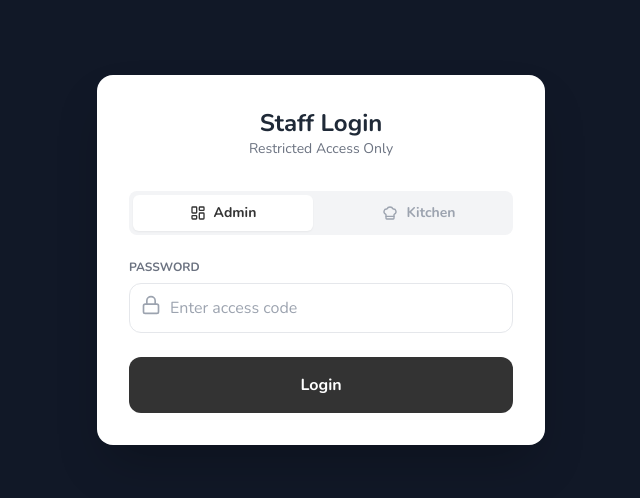
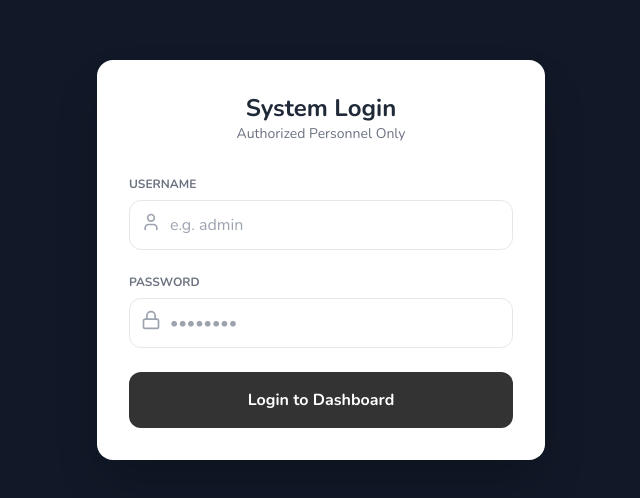
Before and after one commit to Gifford23/beeline-kiosk-system, a React app in the folder frontend/: page /login in a window 1280 px wide. Shown: the part 140-638 px from the top of the page, without its empty margins (319-959 px from the left). Built offline with nearby package versions, Linux system fonts and the light colour scheme; the HTML template or start-up script is replaced by a standard one.

Commit message:
Updating securities

```diff
--- a/frontend/package.json
+++ b/frontend/package.json
@@ -11,7 +11,9 @@
   },
   "dependencies": {
     "axios": "^1.13.2",
+    "bcrypt": "^6.0.0",
     "framer-motion": "^12.26.2",
+    "jsonwebtoken": "^9.0.3",
     "lucide-react": "^0.562.0",
     "react": "^19.2.0",
     "react-dom": "^19.2.0",
@@ -22,6 +24,8 @@
   },
   "devDependencies": {
     "@eslint/js": "^9.39.1",
+    "@types/bcrypt": "^6.0.0",
+    "@types/jsonwebtoken": "^9.0.10",
     "@types/node": "^24.10.1",
     "@types/react": "^19.2.5",
     "@types/react-dom": "^19.2.3",
--- a/frontend/src/pages/KitchenPage.tsx
+++ b/frontend/src/pages/KitchenPage.tsx
@@ -8,11 +8,12 @@ import {
   AlertCircle,
   Flame,
   Loader2,
-  Utensils, // New Icon for Dine In
-  ShoppingBag, // New Icon for Take Out
+  Utensils,
+  ShoppingBag,
 } from "lucide-react";
 import { fetchKitchenOrders, updateStatus } from "../services/api";
 import { useNavigate } from "react-router-dom";
+import { io } from "socket.io-client"; // 1. Import Socket Client
 
 interface Order {
   id: number;
@@ -20,7 +21,7 @@ interface Order {
   status: "queued" | "preparing" | "ready";
   items: { name: string; quantity: number }[];
   created_at: string;
-  order_type: "dine-in" | "take-out"; // 1. Add this field
+  order_type: "dine-in" | "take-out";
 }
 
 const KitchenPage = () => {
@@ -42,16 +43,27 @@ const KitchenPage = () => {
   };
 
   useEffect(() => {
-    loadOrders();
-    const dataInterval = setInterval(loadOrders, 5000);
+    loadOrders(); // Initial Load
+
+    // 2. Setup Real-Time Socket Connection
+    const socket = io("http://localhost:5000");
+
+    // 3. Listen for updates
+    socket.on("orders_updated", () => {
+      loadOrders(); // Re-fetch data instantly
+    });
+
+    // Clock ticker (still needed for "5 mins ago" calculation)
     const timerInterval = setInterval(() => setCurrentTime(new Date()), 60000);
+
     return () => {
-      clearInterval(dataInterval);
+      socket.disconnect();
       clearInterval(timerInterval);
     };
   }, []);
 
   const handleStatusChange = async (id: number, newStatus: string) => {
+    // Optimistic Update
     if (newStatus === "completed") {
       setOrders(orders.filter((o) => o.id !== id));
     } else {
@@ -62,7 +74,7 @@ const KitchenPage = () => {
       );
     }
     await updateStatus(id, newStatus);
-    loadOrders();
+    // Note: The backend will emit "orders_updated" after this, causing a re-fetch
   };
 
   const handleLogout = () => {
@@ -110,18 +122,12 @@ const KitchenPage = () => {
               </h1>
               <p className="text-xs text-gray-400 font-medium uppercase tracking-widest flex items-center gap-2">
                 <span className="w-2 h-2 rounded-full bg-green-500 animate-pulse"></span>
-                Live Feed • {new Date().toLocaleTimeString()}
+                Real-Time • {new Date().toLocaleTimeString()}
               </p>
             </div>
           </div>
 
           <div className="flex gap-3">
-            <button
-              onClick={loadOrders}
-              className="flex items-center gap-2 bg-gray-700 hover:bg-gray-600 px-4 py-2 rounded-lg transition-all font-bold text-sm"
-            >
-              <RefreshCw size={16} /> Sync
-            </button>
             <button
               onClick={handleLogout}
               className="flex items-center gap-2 bg-red-900/30 text-red-400 border border-red-900/50 hover:bg-red-900/50 px-4 py-2 rounded-lg transition-all font-bold text-sm"
@@ -212,13 +218,13 @@ const KitchenPage = () => {
                     </div>
 
                     <div className="flex flex-col items-end gap-1">
-                      {/* 2. ORDER TYPE BADGE */}
+                      {/* ORDER TYPE BADGE */}
                       <div
                         className={`flex items-center gap-1 px-2 py-1 rounded text-[10px] font-black uppercase tracking-wider
                                 ${
                                   isTakeOut
-                                    ? "bg-yellow-500 text-black" // Yellow for Take Out
-                                    : "bg-blue-600 text-white" // Blue for Dine In
+                                    ? "bg-yellow-500 text-black"
+                                    : "bg-blue-600 text-white"
                                 }`}
                       >
                         {isTakeOut ? (
--- a/frontend/src/pages/LoginPage.tsx
+++ b/frontend/src/pages/LoginPage.tsx
@@ -1,65 +1,63 @@
 import React, { useState } from "react";
 import { useNavigate } from "react-router-dom";
-import { Lock, ChefHat, LayoutDashboard } from "lucide-react";
+import { Lock, User } from "lucide-react";
+import { loginUser } from "../services/api"; // Import API
 
 const LoginPage = () => {
   const navigate = useNavigate();
+  const [username, setUsername] = useState("");
   const [password, setPassword] = useState("");
-  const [role, setRole] = useState<"admin" | "kitchen">("admin");
   const [error, setError] = useState("");
+  const [loading, setLoading] = useState(false);
 
-  const handleLogin = (e: React.FormEvent) => {
+  const handleLogin = async (e: React.FormEvent) => {
     e.preventDefault();
+    setError("");
+    setLoading(true);
 
-    // Simple Hardcoded Security for Demo
-    if (role === "admin" && password === "admin123") {
+    try {
+      // 1. Call Backend
+      const data = await loginUser({ username, password });
+
+      // 2. Save Secure Token
+      localStorage.setItem("token", data.token);
+      localStorage.setItem("userRole", data.role);
       localStorage.setItem("isAuthenticated", "true");
-      localStorage.setItem("userRole", "admin");
-      navigate("/admin");
-    } else if (role === "kitchen" && password === "chef123") {
-      localStorage.setItem("isAuthenticated", "true");
-      localStorage.setItem("userRole", "kitchen");
-      navigate("/kitchen");
-    } else {
-      setError("Invalid Password");
+
+      // 3. Redirect based on Role
+      if (data.role === "admin") navigate("/admin");
+      else if (data.role === "kitchen") navigate("/kitchen");
+    } catch (err: any) {
+      setError("Invalid username or password");
+    } finally {
+      setLoading(false);
     }
   };
 
   return (
-    <div className="min-h-screen bg-gray-900 flex items-center justify-center p-4">
+    <div className="min-h-screen bg-gray-900 flex items-center justify-center p-4 font-sans">
       <div className="bg-white w-full max-w-md rounded-2xl p-8 shadow-2xl">
         <div className="text-center mb-8">
-          <h1 className="text-2xl font-bold text-gray-800">Staff Login</h1>
-          <p className="text-gray-500 text-sm">Restricted Access Only</p>
+          <h1 className="text-2xl font-bold text-gray-800">System Login</h1>
+          <p className="text-gray-500 text-sm">Authorized Personnel Only</p>
         </div>
 
         <form onSubmit={handleLogin} className="space-y-6">
-          {/* Role Selector */}
-          <div className="grid grid-cols-2 gap-4 p-1 bg-gray-100 rounded-lg">
-            <button
-              type="button"
-              onClick={() => setRole("admin")}
-              className={`flex items-center justify-center gap-2 py-2 rounded-md text-sm font-bold transition-all
-              ${
-                role === "admin"
-                  ? "bg-white shadow-sm text-brand-dark"
-                  : "text-gray-400"
-              }`}
-            >
-              <LayoutDashboard size={16} /> Admin
-            </button>
-            <button
-              type="button"
-              onClick={() => setRole("kitchen")}
-              className={`flex items-center justify-center gap-2 py-2 rounded-md text-sm font-bold transition-all
-              ${
-                role === "kitchen"
-                  ? "bg-white shadow-sm text-brand-dark"
-                  : "text-gray-400"
-              }`}
-            >
-              <ChefHat size={16} /> Kitchen
-            </button>
+          <div>
+            <label className="block text-xs font-bold text-gray-500 uppercase mb-2">
+              Username
+            </label>
+            <div className="relative">
+              <User className="absolute left-3 top-3 text-gray-400 w-5 h-5" />
+              <input
+                type="text"
+                required
+                className="w-full pl-10 pr-4 py-3 border border-gray-200 rounded-xl focus:outline-none focus:ring-2 focus:ring-brand-red/20 focus:border-brand-red transition-all"
+                placeholder="e.g. admin"
+                value={username}
+                onChange={(e) => setUsername(e.target.value)}
+              />
+            </div>
           </div>
 
           <div>
@@ -72,7 +70,7 @@ const LoginPage = () => {
                 type="password"
                 required
                 className="w-full pl-10 pr-4 py-3 border border-gray-200 rounded-xl focus:outline-none focus:ring-2 focus:ring-brand-red/20 focus:border-brand-red transition-all"
-                placeholder="Enter access code"
+                placeholder="••••••••"
                 value={password}
                 onChange={(e) => setPassword(e.target.value)}
               />
@@ -80,13 +78,16 @@ const LoginPage = () => {
           </div>
 
           {error && (
-            <p className="text-red-500 text-sm text-center font-bold">
+            <p className="text-red-500 text-sm text-center font-bold bg-red-50 p-2 rounded">
               {error}
             </p>
           )}
 
-          <button className="w-full bg-brand-dark text-white font-bold py-4 rounded-xl hover:bg-black transition-colors">
-            Login
+          <button
+            disabled={loading}
+            className="w-full bg-brand-dark text-white font-bold py-4 rounded-xl hover:bg-black transition-colors disabled:opacity-50"
+          >
+            {loading ? "Verifying..." : "Login to Dashboard"}
           </button>
         </form>
       </div>
--- a/frontend/src/pages/MonitorPage.tsx
+++ b/frontend/src/pages/MonitorPage.tsx
@@ -1,6 +1,7 @@
 import React, { useState, useEffect } from "react";
 import { fetchKitchenOrders } from "../services/api";
 import { ChefHat, Clock, Bell } from "lucide-react";
+import { io } from "socket.io-client"; // 1. Import Socket Client
 
 interface Order {
   id: number;
@@ -33,16 +34,22 @@ const MonitorPage = () => {
   };
 
   useEffect(() => {
-    loadOrders();
+    loadOrders(); // Initial Load
 
-    // 1. Refresh Orders every 3s
-    const orderInterval = setInterval(loadOrders, 3000);
+    // 2. Setup Real-Time Socket Connection
+    const socket = io("http://localhost:5000");
 
-    // 2. Update Clock every 1s
+    // 3. Listen for updates from the server
+    socket.on("orders_updated", () => {
+      console.log("🔔 New Update Received! Refreshing Monitor...");
+      loadOrders(); // Re-fetch data instantly
+    });
+
+    // 4. Update Clock every 1s (Independent of network)
     const clockInterval = setInterval(() => setTime(new Date()), 1000);
 
     return () => {
-      clearInterval(orderInterval);
+      socket.disconnect();
       clearInterval(clockInterval);
     };
   }, []);
@@ -60,7 +67,7 @@ const MonitorPage = () => {
               Order Monitor
             </h1>
             <p className="text-gray-400 text-xs tracking-[0.2em] font-bold mt-1">
-              NOW SERVING
+              STATUS BOARD
             </p>
           </div>
         </div>
--- a/frontend/src/services/api.ts
+++ b/frontend/src/services/api.ts
@@ -55,3 +55,8 @@ export const fetchTransactions = async () => {
   const response = await axios.get(`${API_URL}/transactions`);
   return response.data;
 };
+
+export const loginUser = async (credentials: any) => {
+  const response = await axios.post(`${API_URL}/login`, credentials);
+  return response.data; // Returns { token, role }
+};
```
Also changed, not shown: 1 other file (tests, documents, lock files or other folders).
